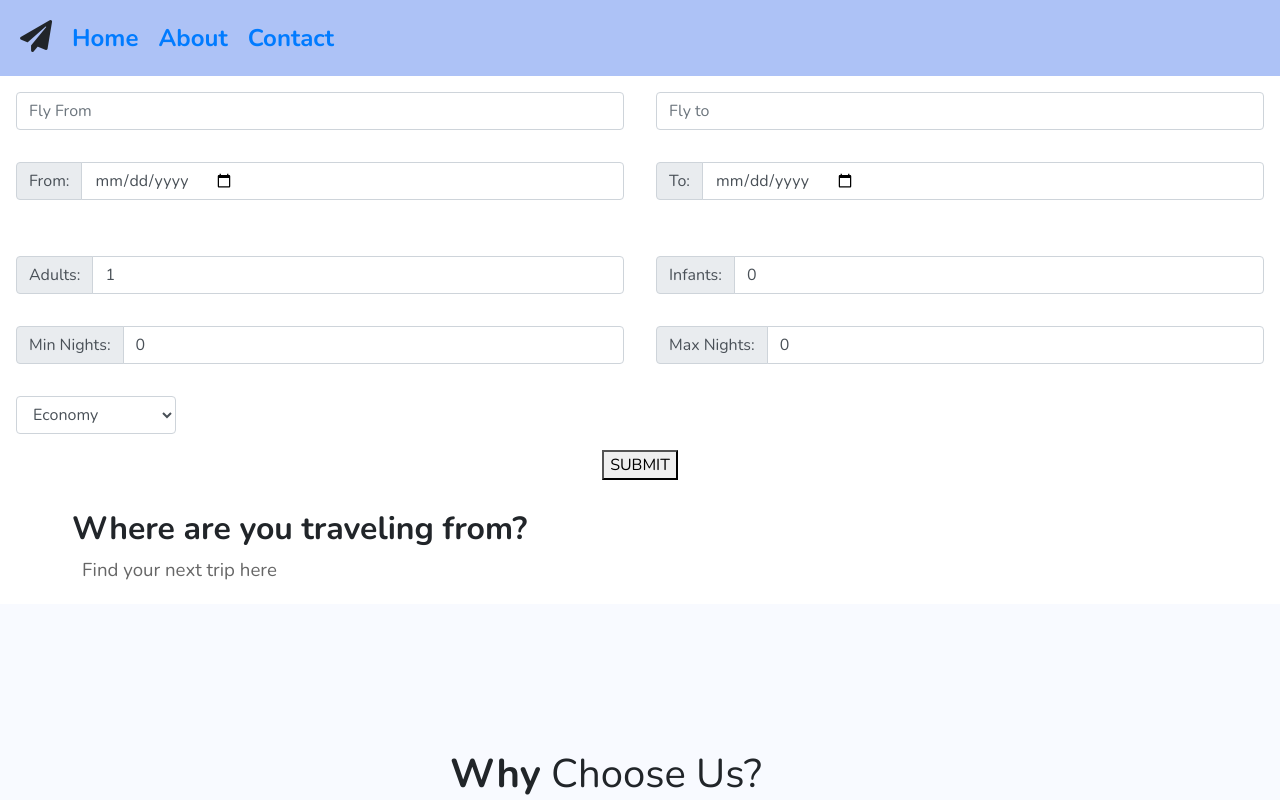
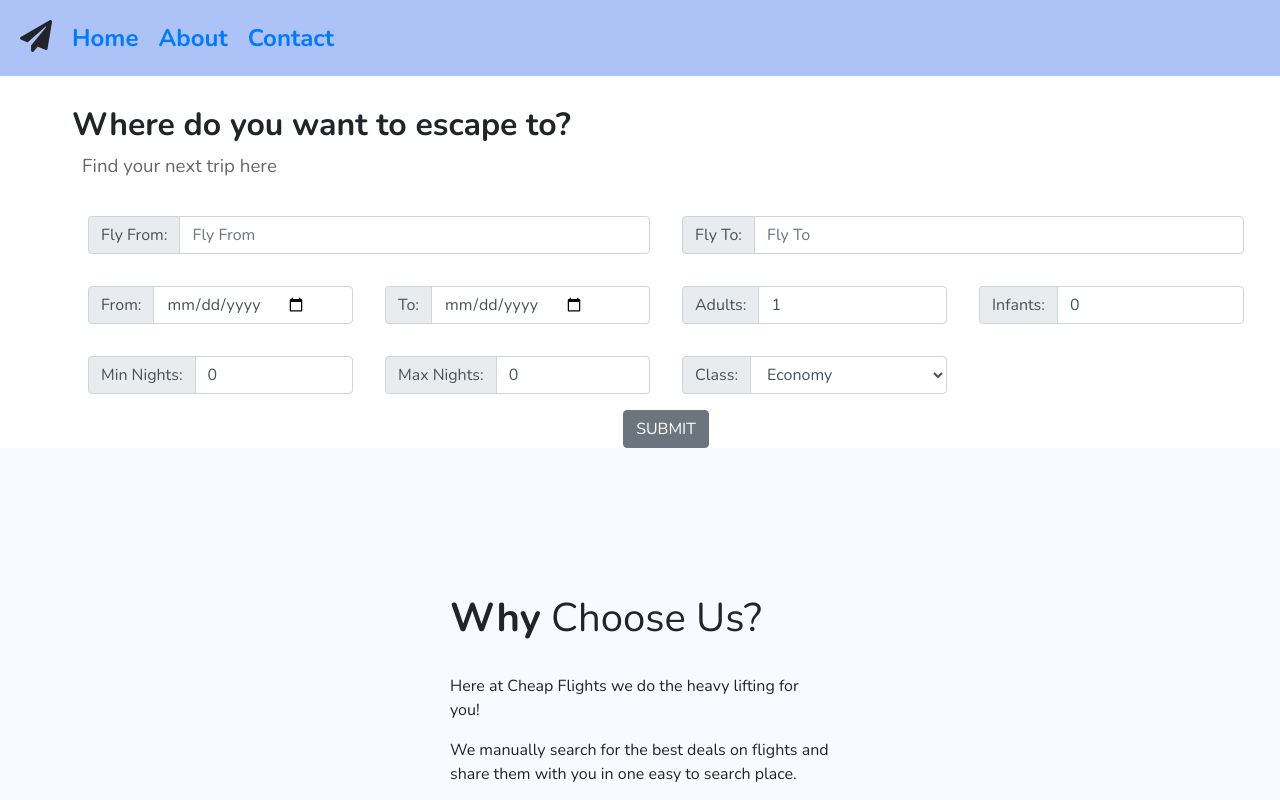
Before and after one commit to AndresZourelli/Cheap-Flights-V2, a React (Create React App) app in the folder client/: page / in a window 1280 px wide. Shown: the top 800 px of the page. Built offline with nearby package versions, Linux system fonts and the light colour scheme.

Commit message:
style update

```diff
--- a/client/src/Components/Autocomplete/Autocomplete.css
+++ b/client/src/Components/Autocomplete/Autocomplete.css
@@ -1,5 +1,10 @@
 .dropdown {
     cursor: pointer;
+}
+
+.autocomplete {
+    padding-left: 72px;
+    padding-right: 20px;
 }
 
 .dropdown_list {
@@ -20,3 +25,7 @@
 .input_container_items {
     flex: 0 0 50%;
 }
+
+.input_container_items_header {
+    flex: 0 0 25%;
+}
--- a/client/src/Components/Autocomplete/Autocomplete.js
+++ b/client/src/Components/Autocomplete/Autocomplete.js
@@ -166,9 +166,12 @@ class Autocomplete extends Component {
 			</div>
 		));
 		return (
-			<div className="">
-				<span className="input_container">
-					<div className="p-3 w-50 input_container_items">
+			<div className="autocomplete">
+				<div className="input_container">
+					<div class="input-group p-3 input_container_items">
+						<div class="input-group-prepend">
+							<span class="input-group-text">Fly From:</span>
+						</div>
 						<input
 							type="text"
 							value={this.state.form.fly_from}
@@ -184,13 +187,17 @@ class Autocomplete extends Component {
 							</div>
 						)}
 					</div>
-					<div className="p-3 w-50 input_container_items">
+
+					<div class="input-group p-3 input_container_items">
+						<div class="input-group-prepend">
+							<span class="input-group-text">Fly To:</span>
+						</div>
 						<input
 							type="text"
 							value={this.state.form.fly_to}
-							className="form-control "
-							placeholder="Fly to"
-							onChange={(e) => this.onChangeDestination(e)}
+							className="form-control  "
+							placeholder="Fly To"
+							onChange={(e) => this.onChangeDeparture(e)}
 							aria-label="Username"
 							aria-describedby="basic-addon1"
 						/>
@@ -200,7 +207,7 @@ class Autocomplete extends Component {
 							</div>
 						)}
 					</div>
-					<div class="input-group p-3 input_container_items">
+					<div class="input-group p-3 input_container_items_header">
 						<div class="input-group-prepend">
 							<span class="input-group-text">From:</span>
 						</div>
@@ -212,7 +219,7 @@ class Autocomplete extends Component {
 							style={{ display: 'inherit' }}
 						/>
 					</div>
-					<div class="input-group p-3  input_container_items">
+					<div class="input-group p-3  input_container_items_header">
 						<div class="input-group-prepend">
 							<span class="input-group-text">To:</span>
 						</div>
@@ -224,11 +231,8 @@ class Autocomplete extends Component {
 							style={{ display: 'inherit' }}
 						/>
 					</div>
-				</span>
-				<span />
-				<br />
-				<div className="input_container">
-					<div class="input-group p-3 input_container_items">
+
+					<div class="input-group p-3 input_container_items_header">
 						<div class="input-group-prepend">
 							<span class="input-group-text">Adults:</span>
 						</div>
@@ -244,7 +248,7 @@ class Autocomplete extends Component {
 							style={{ display: 'inherit' }}
 						/>
 					</div>
-					<div class="input-group p-3 input_container_items">
+					<div class="input-group p-3 input_container_items_header">
 						<div class="input-group-prepend">
 							<span class="input-group-text">Infants:</span>
 						</div>
@@ -259,7 +263,7 @@ class Autocomplete extends Component {
 							style={{ display: 'inherit' }}
 						/>
 					</div>
-					<div class="input-group p-3 input_container_items">
+					<div class="input-group p-3 input_container_items_header">
 						<div class="input-group-prepend">
 							<span class="input-group-text">Min Nights:</span>
 						</div>
@@ -274,7 +278,7 @@ class Autocomplete extends Component {
 							style={{ display: 'inherit' }}
 						/>
 					</div>
-					<div class="input-group p-3 input_container_items">
+					<div class="input-group p-3 input_container_items_header">
 						<div class="input-group-prepend">
 							<span class="input-group-text">Max Nights:</span>
 						</div>
@@ -289,21 +293,25 @@ class Autocomplete extends Component {
 							style={{ display: 'inherit' }}
 						/>
 					</div>
-
-					<span className="w-50">
+					<div class="input-group p-3 input_container_items_header">
+						<div class="input-group-prepend">
+							<span class="input-group-text">Class:</span>
+						</div>
 						<select
 							name="Cabin"
 							onChange={this.onCabinChange}
-							className="form-control m-3 w-25"
+							className="form-control"
 							style={{ display: 'inherit' }}>
 							<option value="M">Economy</option>
 							<option value="W">Economy Premium</option>
 							<option value="C">Business</option>
 							<option value="F">First Class</option>
 						</select>
-					</span>
+					</div>
 				</div>
-				<button onClick={this.onSubmit}>SUBMIT</button>
+				<button className="btn btn-secondary " onClick={this.onSubmit}>
+					SUBMIT
+				</button>
 			</div>
 		);
 	}
--- a/client/src/Components/Home/Home.js
+++ b/client/src/Components/Home/Home.js
@@ -33,20 +33,14 @@ class Home extends Component {
 				<div className="Title-container">
 					<Navigation onScroll={this.scrollToMyRef} />
 				</div>
-				<Autocomplete />
+
 				<div className="home-question-container">
 					<h2>
-						<strong>Where are you traveling from?</strong>
+						<strong>Where do you want to escape to?</strong>
 					</h2>
 					<p>Find your next trip here </p>
 				</div>
-				{Object.keys(this.props.apiPhoto).length > 0 ? (
-					<div className="image_container_home">
-						<img src={this.props.apiPhoto.results[0].urls.regular} alt="" />
-						<div className="attribution">Image Attribute</div>
-					</div>
-				) : null}
-
+				<Autocomplete />
 				<div ref={this.myRef} id="about" className="home-about">
 					<div className="home-about-container">
 						<h1>
@@ -60,6 +54,12 @@ class Home extends Component {
 						</p>
 					</div>
 				</div>
+				{Object.keys(this.props.apiPhoto).length > 0 ? (
+					<div className="image_container_home">
+						<img src={this.props.apiPhoto.results[0].urls.regular} alt="" />
+						<div className="attribution">Image Attribute</div>
+					</div>
+				) : null}
 				{flights}
 			</div>
 		);
```
